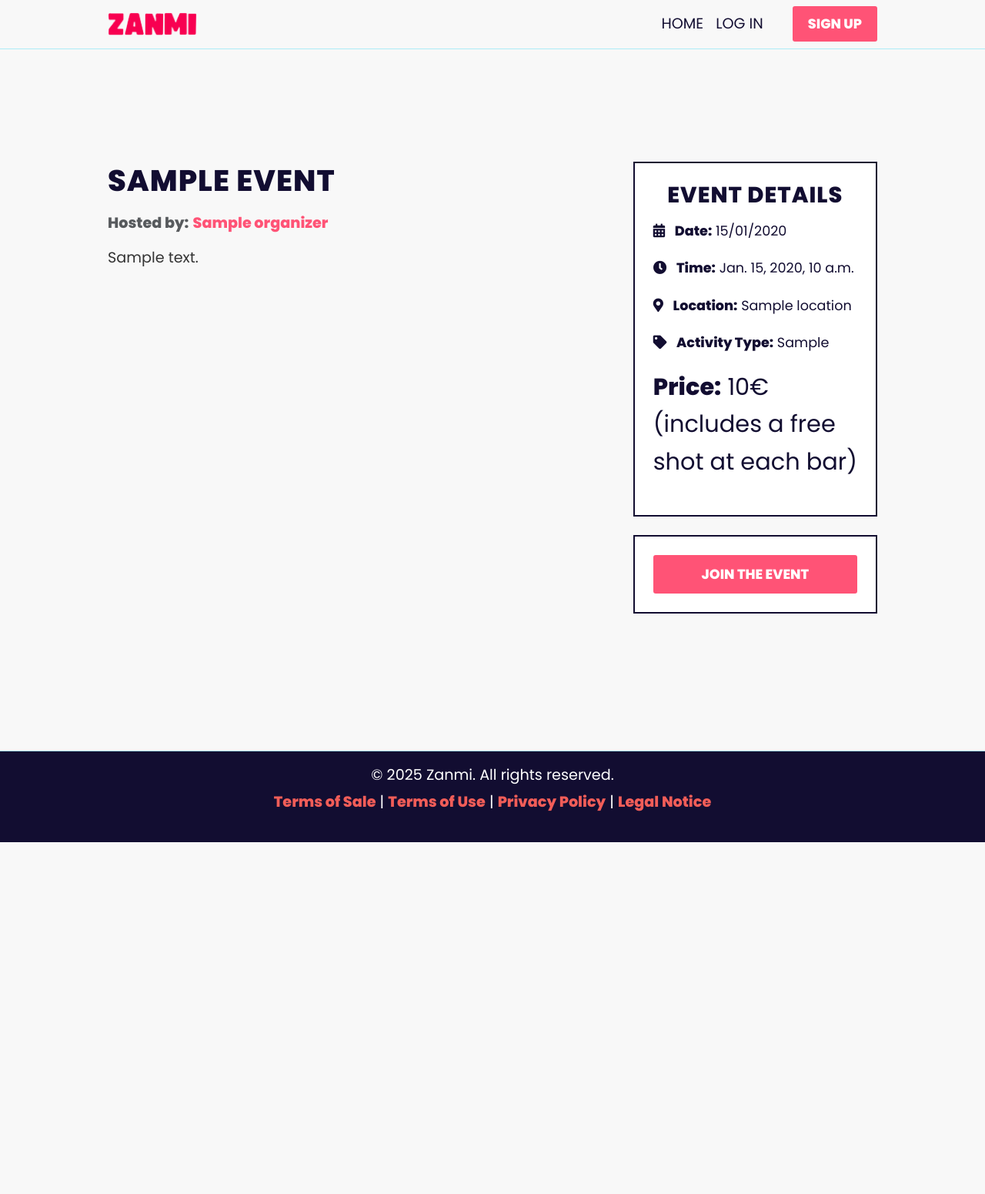
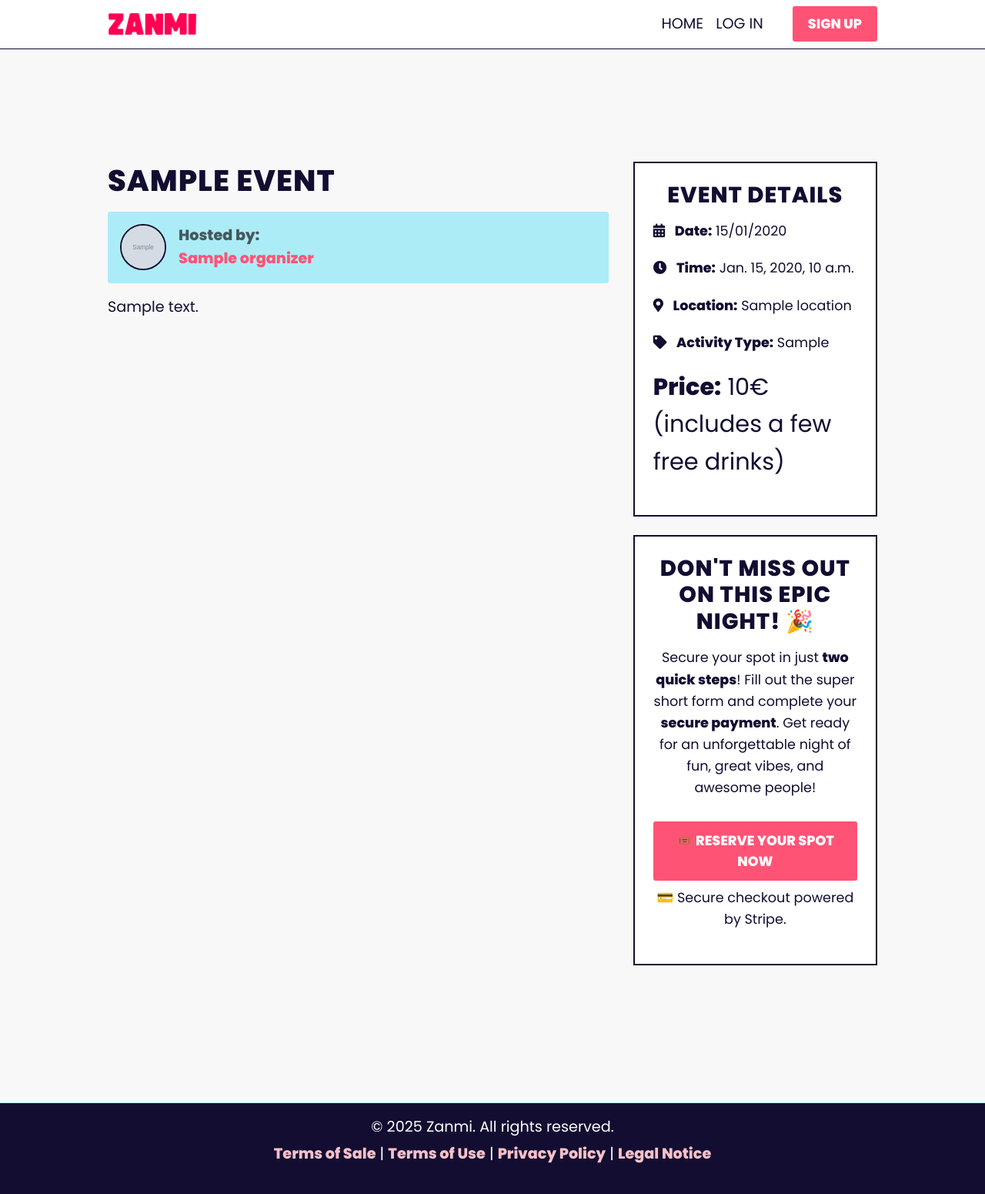
Before and after one commit to jafty/rafiki, a Django app: template events/templates/events/event_detail.html in a window 1280 px wide. Shown: the whole page at 77% size. Before the commit the page ends 1094 px from the top, so only its background shows below. Run offline with Django 5.2, Linux system fonts and the light colour scheme; the template is opened without the code that fills it: most values are stand-ins (such as "Sample title", 1, 10 or a date in 2020); grey boxes marked "Sample" are stand-in pictures; some libraries are stand-ins or nearby versions.

Commit message:
Redesign tweaks, colors uniformization

```diff
--- a/events/templates/events/event_detail.html
+++ b/events/templates/events/event_detail.html
@@ -9,13 +9,20 @@
             <!-- Event Description -->
             <div class="col-md-8 event-description">
                 <h2 class="fw-bold">{{ event.title }}</h2>
-                <p class="text-muted">
-                    <strong>Hosted by:</strong>
-                    <a href="{% url 'profile' event.organizer.username %}" class="fw-bold">{{ event.organizer }}</a>
-                </p>
+
+                <!-- Host Info Section -->
+                <div class="event-host-box d-flex align-items-center p-3 mb-3">
+                    <img src="{{ event.organizer.profile.avatar.url }}" alt="Organizer Avatar" class="organizer-avatar">
+                    <div class="ms-3">
+                        <p class="text-muted mb-0"><strong>Hosted by:</strong></p>
+                        <a href="{% url 'profile' event.organizer.username %}" target="_blank" class="fw-bold organizer-link">
+                            {{ event.organizer }}
+                        </a>
+                    </div>
+                </div>
+
                 <p>{{ event.description|linebreaks }}</p>
             </div>
-
 
             <!-- Event Details & Registration -->
             <div class="col-md-4">
@@ -26,29 +33,33 @@
                     <p><i class="fas fa-clock me-2"></i> <strong>Time:</strong> {{ event.time }}</p>
                     <p><i class="fas fa-map-marker-alt me-2"></i> <strong>Location:</strong> {{ location }}</p>
                     <p><i class="fas fa-tag me-2"></i> <strong>Activity Type:</strong> {{ event.activity_type }}</p>
-                    <p class="event-price"><strong>Price:</strong> {{ event.price }}€ (includes a free shot at each bar)</p>
+                    <p class="event-price"><strong>Price:</strong> {{ event.price }}€ (includes a few free drinks)</p>
                 </div>
 
                 <!-- Registration / Payment Form -->
-                <div class="p-4 thick-box mt-4">
-                    {% if is_accepted %}
-                    <p class="text-success text-center fw-bold">✅ You're in! See you there.</p>
-                    {% elif is_pending %}
-                    <p class="text-warning text-center fw-bold">⏳ Your request is pending.</p>
-                    {% elif is_rejected %}
-                    <p class="text-danger text-center fw-bold">❌ Your request has been rejected.</p>
+                <div class="p-4 thick-box mt-4 text-center">
+                    <h3 class="mb-3">Don't miss out on this epic night! 🎉</h3>
+                    <p class="cta-subtext">
+                        Secure your spot in just <strong>two quick steps</strong>! Fill out the super short form and complete your <strong>secure payment</strong>.
+                        Get ready for an unforgettable night of fun, great vibes, and awesome people!
+                    </p>
+
+                    {% if not user.is_authenticated %}
+                        <a href="{% url 'register' %}?next={% url 'event_payment' event.id %}" class="btn btn-primary btn-lg w-100">
+                            🎟️ Reserve Your Spot Now
+                        </a>
                     {% else %}
-                        {% if not user.is_authenticated %}
-                            <a href="{% url 'register' %}?next={% url 'event_payment' event.id %}" class="btn btn-primary btn-lg w-100">Join the event</a>
-                        {% else %}
-                            <form method="post" action="{% url 'event_payment' event.id %}">
-                                {% csrf_token %}
-                                <button type="submit" class="btn btn-primary btn-lg w-100">Join the event</button>
-                            </form>
-                        {% endif %}
+                        <form method="post" action="{% url 'event_payment' event.id %}">
+                            {% csrf_token %}
+                            <button type="submit" class="btn btn-primary btn-lg w-100">
+                                Join Instantly – It's That Easy!
+                            </button>
+                        </form>
+                    {% endif %}
 
-                    {% endif %}
+                    <p class="mt-2">💳 Secure checkout powered by Stripe.</p>
                 </div>
+
             </div>
         </div>
     </section>
--- a/static/css/custom.css
+++ b/static/css/custom.css
@@ -200,7 +204,8 @@ form.rounded {
 
 .navbar {
     font-family: 'Poppins', sans-serif;
-    border-bottom: 1px solid #ACECF7;
+    border-bottom: 1px solid #120D31;
+    background-color: white;
 }
 
 .navbar-brand {
@@ -240,13 +245,13 @@ form.rounded {
 }
 
 .footer-links a {
-    color: #F15D58; /* Rose intense pour les liens */
+    color: #F8C0C8; /* Rose intense pour les liens */
     text-decoration: none;
 }
 
 .footer-links a:hover {
     text-decoration: underline;
-    color: #FFE4C4; /* Couleur légèrement différente au hover */
+    color: #D40048; /* Couleur légèrement différente au hover */
 }
 
 
@@ -715,20 +718,11 @@ form.rounded {
     padding-right: 20px; /* Ajoute un léger padding pour l’aérer */
 }
 
-/* Titre de l’événement */
-.event-description h2 {
-    font-size: 2.4rem; /* Légèrement plus grand pour ressortir */
-    font-weight: 800;
-    color: #120D31;
-    margin-bottom: 15px;
-    line-height: 1.3;
-}
-
 /* Texte de description */
 .event-description p {
     font-size: 1.2rem; /* Augmente légèrement la taille */
     line-height: 1.6; /* Aère un peu plus */
-    color: #333; /* Légèrement plus foncé pour améliorer la lecture */
+    color: #120D31 ; /* Légèrement plus foncé pour améliorer la lecture */
     margin-bottom: 15px;
 }
 
@@ -741,6 +735,37 @@ form.rounded {
 .event-description a:hover {
     color: #D40048;
 }
+
+/* Style pour l'encart de l'organisateur */
+.event-host-box {
+    background: #ACECF7; /* Bleu clair pour le mettre en avant */
+    border-radius: 3px;
+    display: flex;
+    align-items: center;
+    transition: all 0.3s ease-in-out;
+}
+
+/* Avatar de l'organisateur */
+.organizer-avatar {
+    width: 60px;
+    height: 60px;
+    border-radius: 50%;
+    object-fit: cover;
+    border: 2px solid #120D31;
+}
+
+/* Lien vers le profil de l'organisateur */
+.organizer-link {
+    font-size: 1.2rem;
+    color: #120D31;
+    text-decoration: none;
+    transition: color 0.3s ease-in-out;
+}
+
+.organizer-link:hover {
+    color: #FF5376; /* Rose intense */
+}
+
 
 /* Ajout d'une meilleure responsivité sur petits écrans */
 @media (max-width: 768px) {
```
Also changed, not shown: other parts of static/css/custom.css (+12 -12 lines), static/images/hero-augustins.jpg (added).
